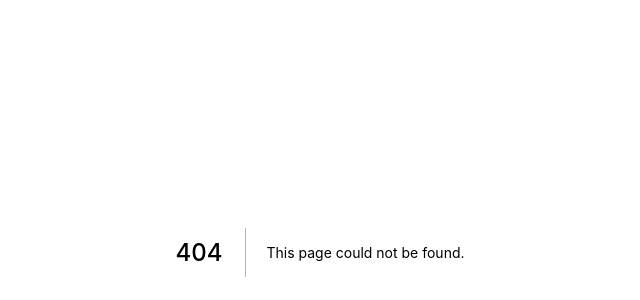
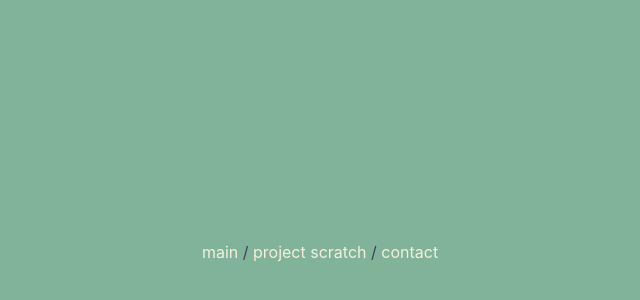
Before and after one commit to shapiroj18/shapiroj18.github.io, a Next.js app: page /contact in a window 1280 px wide. Before the commit this address had no page. Shown: the part 148-448 px from the top of the page, without its empty margins (320-960 px from the left). Built offline with nearby package versions, Linux system fonts and the light colour scheme.

Commit message:
updating nav bar

```diff
--- /dev/null
+++ b/pages/contact.js
@@ -0,0 +1,32 @@
+import Head from 'next/head'
+import Image from 'next/image'
+import styles from '../styles/Home.module.css'
+import Link from 'next/link'
+
+
+export default function Home() {
+    return (
+      <div className={styles.container}>
+        <Head>
+          <title>Jonathan&apos;s Personal Site</title>
+          <meta name="description" content="" />
+          <link rel="icon" href="/images/favicon.ico" />
+        </Head>
+
+        <main className={styles.main}>
+        <p className={styles.grid}>
+          <Link href="/">
+            <a>main</a>
+          </Link>
+          &nbsp;{'/'}&nbsp;
+          <Link href="project-scratch">
+            <a>project scratch</a>
+          </Link>
+          &nbsp;{'/'}&nbsp;
+          <Link href="contact">
+            <a>contact</a>
+          </Link>
+        </p>
+        </main>
+    </div>
+    )}
```
Also changed, not shown: pages/index.js (+15 -2 lines), pages/project-scratch.js (added, +32 -0 lines).
